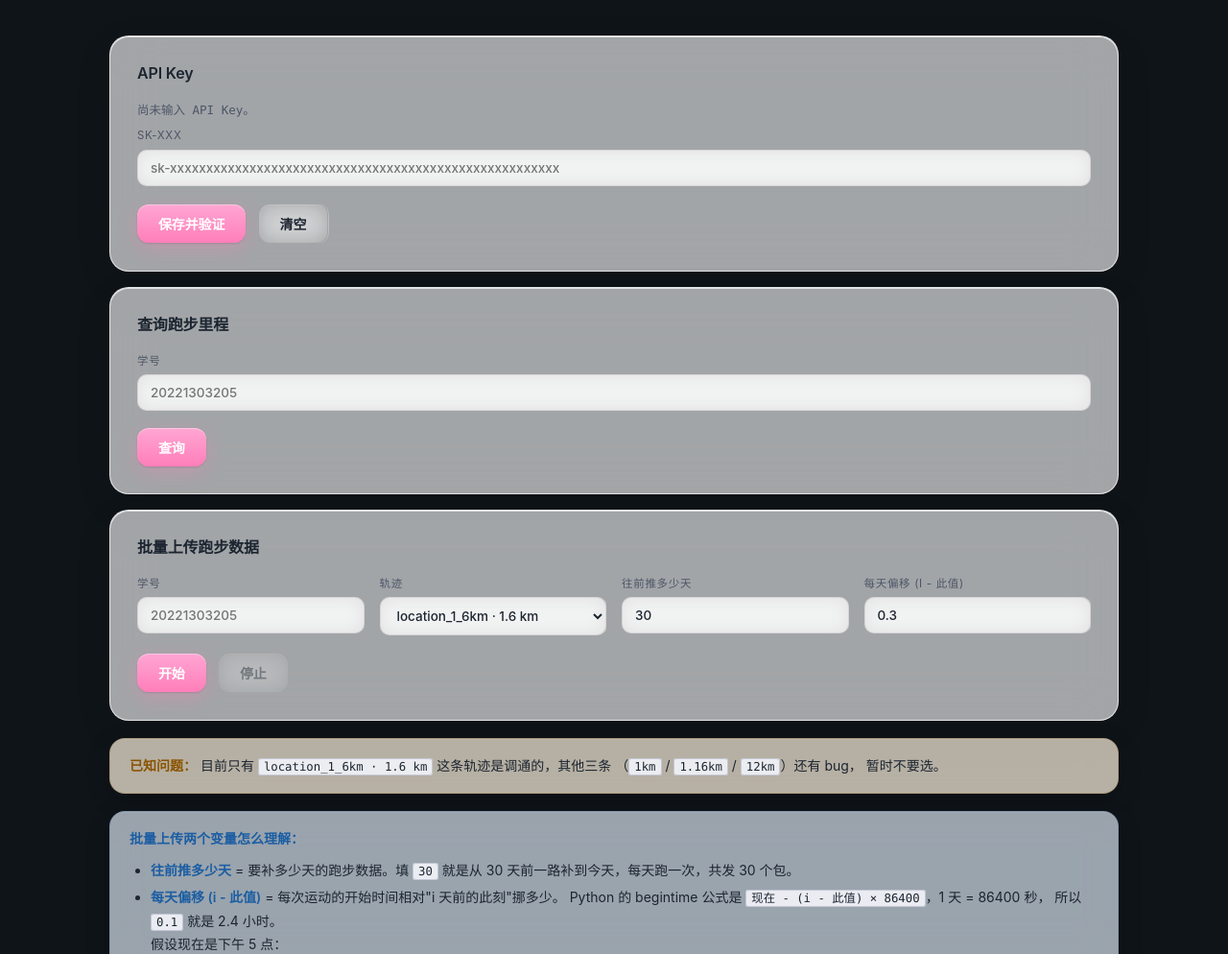
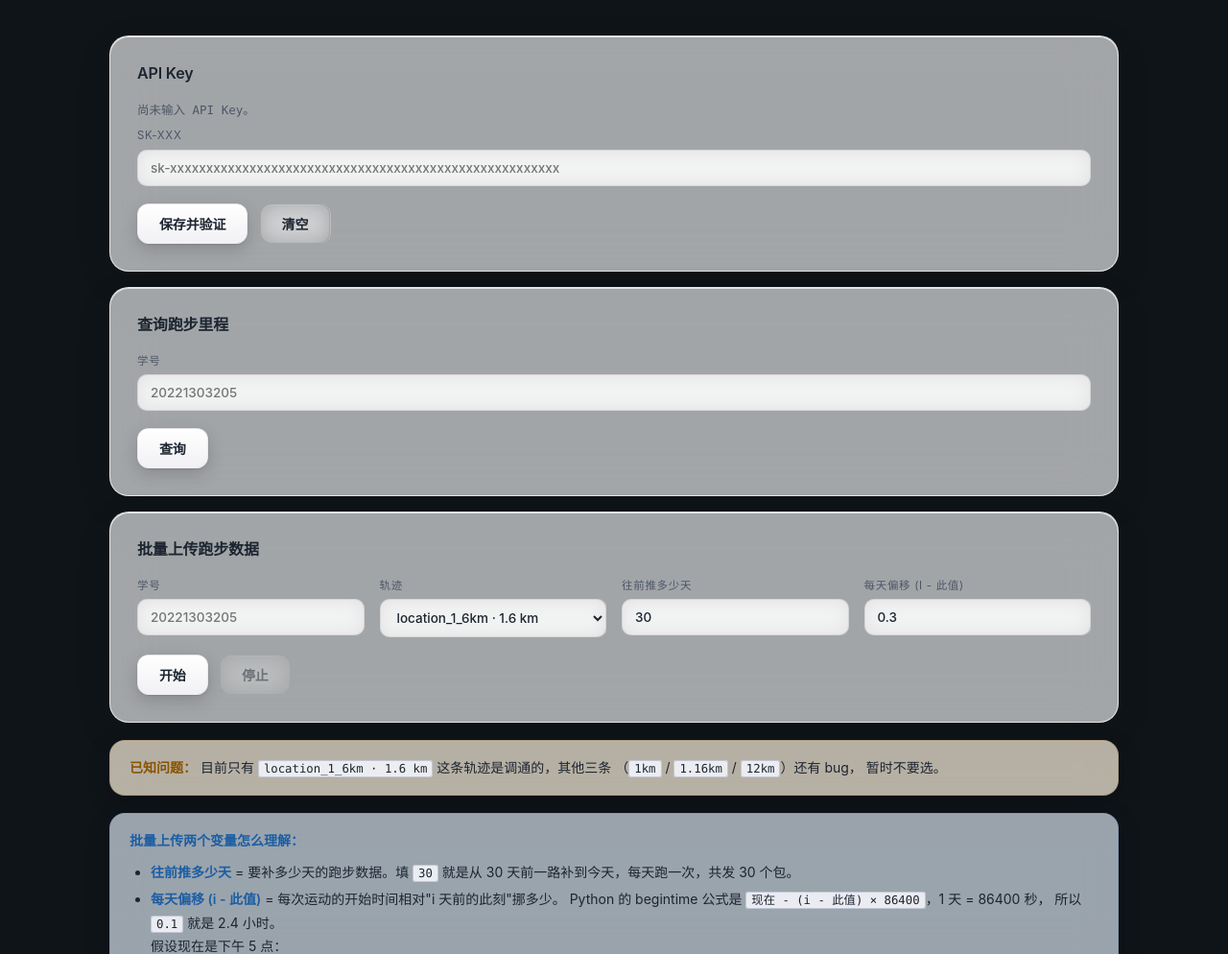
Before and after one commit to XJU-OpenHub/hongqingting_runner, a plain HTML site: page docs/index.html in a window 1280 px wide. Shown: the part 106-1100 px from the top of the page at 96% size. Drawn offline with Linux system fonts and the light colour scheme.

Commit message:
style(docs): primary buttons turn white with soft drop shadow
Co-Authored-By: Claude Opus 4.7 (1M context) <noreply@anthropic.com>

```diff
--- a/docs/styles.css
+++ b/docs/styles.css
@@ -429,37 +429,39 @@ button.btn {
   font-size: 14px;
   font-weight: 600;
   letter-spacing: -0.01em;
-  color: #fff;
-  background: linear-gradient(180deg, #ffa6d3 0%, #ff7eb9 100%);
-  border: none;
+  color: #1c2530;
+  background: linear-gradient(180deg, #ffffff 0%, #f1f1f5 100%);
+  border: 1px solid rgba(0, 0, 0, 0.06);
   border-radius: 12px;
   padding: 10px 22px;
   cursor: pointer;
   margin: 4px 8px 4px 0;
   box-shadow:
-    inset 0 1px 0 rgba(255, 255, 255, 0.35),
-    0 1px 2px rgba(0, 0, 0, 0.12),
-    0 6px 20px rgba(255, 126, 185, 0.32);
+    inset 0 1px 0 rgba(255, 255, 255, 0.95),
+    0 1px 2px rgba(0, 0, 0, 0.10),
+    0 6px 18px rgba(0, 0, 0, 0.16);
   transition: transform 0.15s cubic-bezier(0.4, 0, 0.2, 1),
               box-shadow 0.15s cubic-bezier(0.4, 0, 0.2, 1),
+              background 0.15s ease,
               filter 0.15s ease;
 }
 button.btn:hover {
+  background: linear-gradient(180deg, #ffffff 0%, #e8e8ee 100%);
   transform: translateY(-1px);
   box-shadow:
-    inset 0 1px 0 rgba(255, 255, 255, 0.45),
-    0 2px 4px rgba(0, 0, 0, 0.14),
-    0 10px 28px rgba(255, 126, 185, 0.42);
+    inset 0 1px 0 rgba(255, 255, 255, 0.95),
+    0 2px 4px rgba(0, 0, 0, 0.12),
+    0 10px 26px rgba(0, 0, 0, 0.20);
 }
 button.btn:active {
   transform: translateY(0);
-  filter: brightness(0.94);
+  filter: brightness(0.96);
 }
 button.btn:disabled {
-  opacity: 0.45;
+  opacity: 0.5;
   cursor: not-allowed;
   transform: none;
-  box-shadow: inset 0 1px 0 rgba(255, 255, 255, 0.15);
+  box-shadow: inset 0 1px 0 rgba(255, 255, 255, 0.8);
 }
 button.btn.secondary {
   color: var(--text);
```
